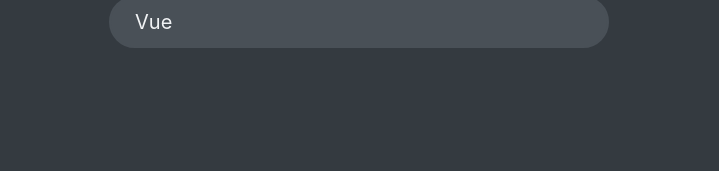
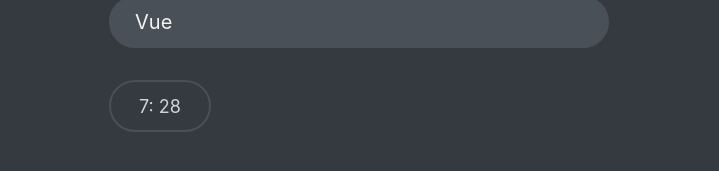
Before and after one commit to thinhphungdev/react-quiz, a React (Create React App) app: page / in a window 1280 px wide. Both pictures are taken after a click on the button "Lets Start". Shown: the part 569-740 px from the top of the page, without its empty margins (281-1000 px from the left). Built offline with nearby package versions, Linux system fonts and the light colour scheme; data requests are answered from the project's data file.

Commit message:
feat set timer

```diff
--- a/public/index.html
+++ b/public/index.html
@@ -24,7 +24,7 @@
       work correctly both with client-side routing and a non-root public URL.
       Learn how to configure a non-root public URL by running `npm run build`.
     -->
-    <title>React App</title>
+    <title>React Quiz</title>
   </head>
   <body>
     <noscript>You need to enable JavaScript to run this app.</noscript>
--- a/src/App.js
+++ b/src/App.js
@@ -9,6 +9,8 @@
 import NextButton from "./components/NextButton";
 import Progress from "./components/Progress";
 import FinishScreen from "./components/FinishScreen";
+import Footer from "./components/Footer";
+import Timer from "./components/Timer";
 
 const initialState = {
   questions: [],
@@ -18,7 +20,10 @@
   answer: null,
   points: 0,
   highscore: 0,
+  secondsRemainning: null,
 };
+
+const SECS_PER_QUESTION = 30;
 
 function reducer(state, action) {
   switch (action.type) {
@@ -33,6 +38,7 @@
       return {
         ...state,
         status: "active",
+        secondsRemainning: state.questions.length * SECS_PER_QUESTION,
       };
     case "newAnswer":
       const question = state.questions.at(state.currentQuestionIdx);
@@ -60,6 +66,12 @@
       };
     case "restart":
       return { ...initialState, status: "ready", questions: state.questions };
+    case "tick":
+      return {
+        ...state,
+        secondsRemainning: state.secondsRemainning - 1,
+        status: state.secondsRemainning === 0 ? "finished" : state.status,
+      };
     default:
       throw new Error("Action unknown");
   }
@@ -67,8 +79,15 @@
 
 export default function App() {
   const [state, dispatch] = useReducer(reducer, initialState);
-  const { questions, status, currentQuestionIdx, answer, points, highscore } =
-    state;
+  const {
+    questions,
+    status,
+    currentQuestionIdx,
+    answer,
+    points,
+    highscore,
+    secondsRemainning,
+  } = state;
   const numQuestions = questions.length;
   const maxPossiblePoints = questions.reduce(
     (acc, question) => acc + question.points,
@@ -107,12 +126,19 @@
               answer={answer}
             />
 
+            <Footer>
+              <Timer
+                secondsRemainning={secondsRemainning}
+                dispatch={dispatch}
+              />
+
               <NextButton
                 currentQuestionIdx={currentQuestionIdx}
                 numQuestions={numQuestions}
                 dispatch={dispatch}
                 answer={answer}
               />
+            </Footer>
           </Fragment>
         )}
         {status === "finished" && (
--- /dev/null
+++ b/src/components/Footer.js
@@ -0,0 +1,5 @@
+function Footer({ children }) {
+  return <footer>{children}</footer>;
+}
+
+export default Footer;
--- a/src/components/Question.js
+++ b/src/components/Question.js
@@ -1,6 +1,6 @@
 import Options from "./Options";
 function Question(props) {
-  const { question, correctOption, points, options } = props.question;
+  const { question, correctOption, options } = props.question;
   return (
     <div>
       <h4>{question}</h4>
--- /dev/null
+++ b/src/components/Timer.js
@@ -0,0 +1,22 @@
+import { useEffect } from "react";
+
+function Timer({ dispatch, secondsRemainning }) {
+  const mins = Math.floor(secondsRemainning / 60);
+  const seconds = secondsRemainning % 60;
+
+  useEffect(() => {
+    let timer = setInterval(() => {
+      dispatch({ type: "tick" });
+    }, 1000);
+
+    return () => clearInterval(timer);
+  }, [dispatch]);
+
+  return (
+    <div className="timer">
+      {mins}: {seconds}
+    </div>
+  );
+}
+
+export default Timer;
```
Lines whose indentation alone changed are shown as unchanged.
